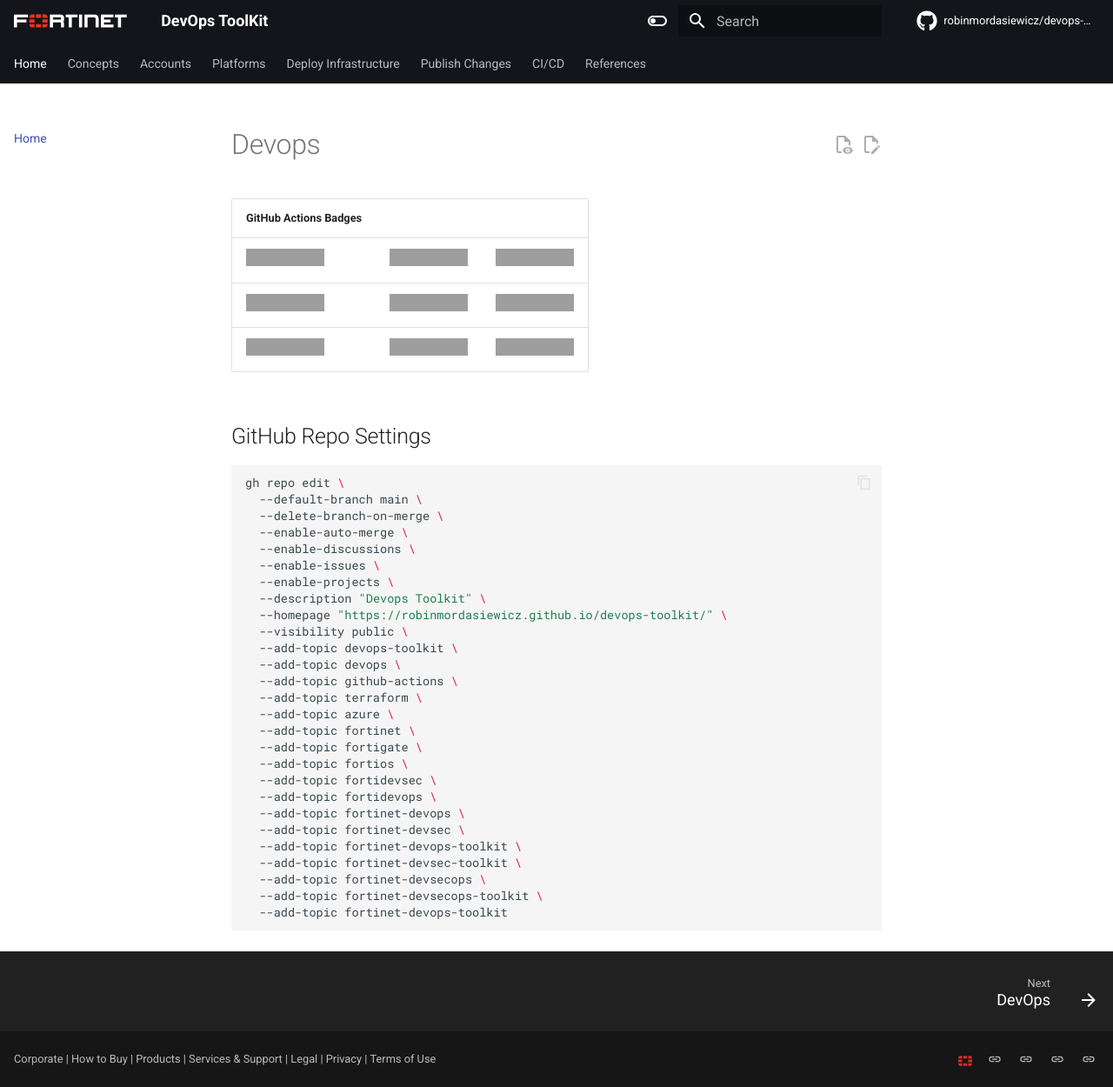
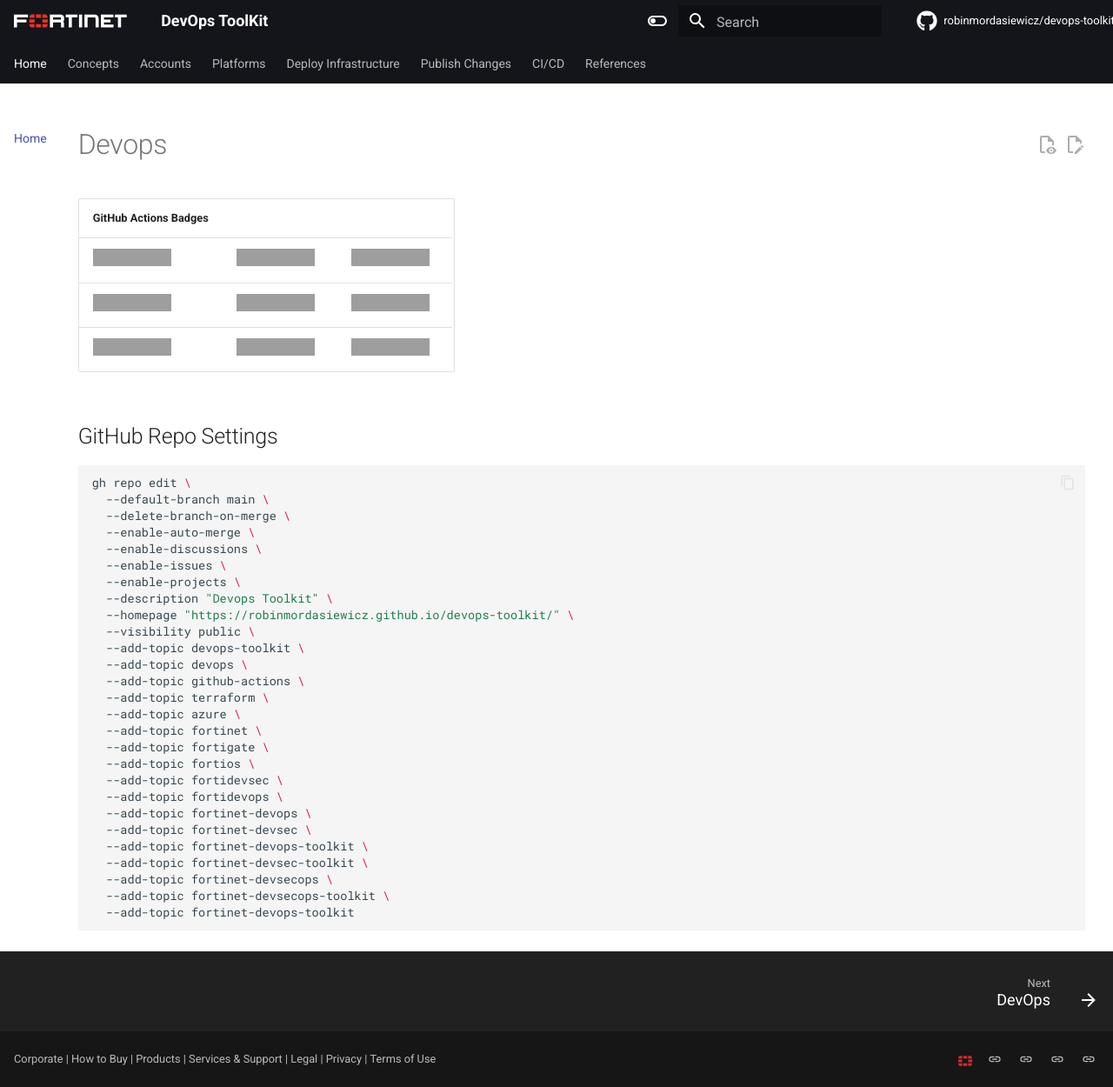
Before and after one commit to robinmordasiewicz/devops-toolkit, an MkDocs documentation site: the page built from docs/index.md, in a window 1280 px wide and 1250 px high. Shown: the whole window at 87% size. Built offline with MkDocs 1.6.1 and Material for MkDocs 9.7.7, drawn with Linux system fonts in a browser that asks for light colours; plug-ins that fetch from the network failed and are left out; comment, search, counter and statistics services are not loaded; grey boxes are pictures that could not be loaded.

Commit message:
docs: adjusting layout

```diff
--- a/docs/extra.css
+++ b/docs/extra.css
@@ -1,3 +1,11 @@
 .md-grid {
   max-width: 65rem;
 }
+
+*, ::after, ::before {
+  box-sizing: unset;
+}
+
+.md-sidebar {
+  width: unset;
+}
```
